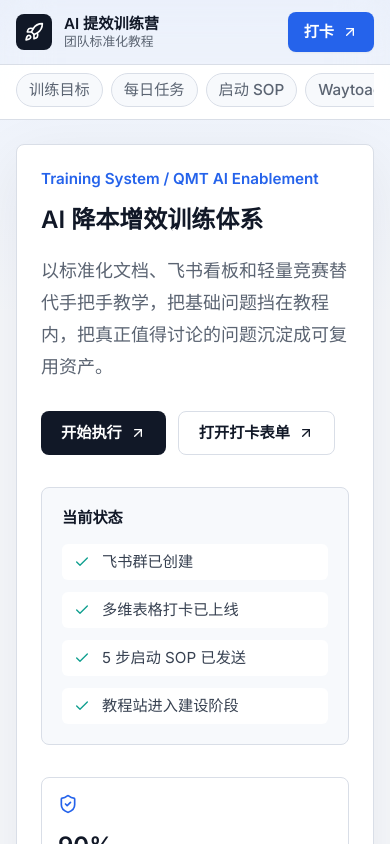
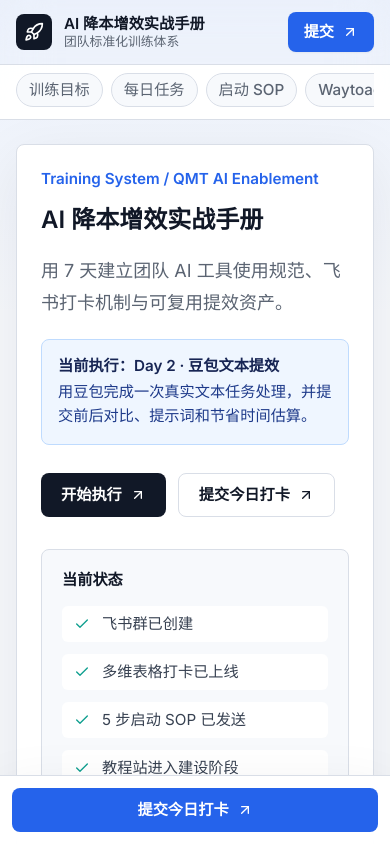
Before and after one commit to AL549984/W, a Next.js app: page / in a window 390 px wide. Shown: the top 844 px of the page. Built offline with nearby package versions, Linux system fonts and the light colour scheme.

Commit message:
Polish training site execution flow

```diff
--- a/app/layout.tsx
+++ b/app/layout.tsx
@@ -5,7 +5,7 @@
 const inter = Inter({ subsets: ["latin"] });
 
 export const metadata: Metadata = {
-  title: "AI 提效训练营",
+  title: "AI 降本增效实战手册",
   description: "面向量化研究与办公生产力场景的 AI 降本增效培训体系"
 };
 
--- a/app/page.tsx
+++ b/app/page.tsx
@@ -2,13 +2,16 @@
   ArrowUpRight,
   Check,
   ChevronRight,
+  ShieldAlert,
   Rocket
 } from "lucide-react";
 import { Alert } from "@/components/Alert";
 import { StepCard } from "@/components/StepCard";
 import {
+  complianceRules,
   contestRules,
   cozeWorkflow,
+  currentTask,
   dailyPlan,
   doubaoWorkflow,
   faqItems,
@@ -64,8 +67,8 @@
               <Rocket className="h-5 w-5" aria-hidden="true" />
             </div>
             <div>
-              <p className="text-sm font-semibold text-ink">AI 提效训练营</p>
-              <p className="text-xs text-muted">团队标准化教程</p>
+              <p className="text-sm font-semibold text-ink">AI 降本增效实战手册</p>
+              <p className="text-xs text-muted">团队标准化训练体系</p>
             </div>
           </a>
           <nav className="hidden items-center gap-7 text-sm font-medium text-muted md:flex" aria-label="顶部导航">
@@ -86,8 +89,8 @@
               rel="noreferrer"
               className="inline-flex h-10 items-center gap-2 rounded-lg bg-brand px-4 text-sm font-semibold text-white shadow-sm transition hover:bg-blue-700"
             >
-              <span className="sm:hidden">打卡</span>
-              <span className="hidden sm:inline">前往飞书打卡</span>
+              <span className="sm:hidden">提交</span>
+              <span className="hidden sm:inline">提交今日打卡</span>
               <ArrowUpRight className="h-4 w-4" aria-hidden="true" />
             </a>
           </div>
@@ -107,7 +110,7 @@
         </nav>
       </header>
 
-      <div className="mx-auto grid max-w-7xl grid-cols-1 gap-8 px-4 py-6 sm:px-6 md:py-10 lg:grid-cols-[260px_minmax(0,1fr)] lg:gap-10 lg:px-8">
+      <div className="mx-auto grid max-w-7xl grid-cols-1 gap-8 px-4 pb-24 pt-6 sm:px-6 md:py-10 lg:grid-cols-[260px_minmax(0,1fr)] lg:gap-10 lg:px-8">
         <aside className="hidden lg:block">
           <div className="sticky top-24 rounded-lg border border-line bg-white p-5 shadow-sm">
             <p className="text-xs font-semibold uppercase text-gray-400">目录</p>
@@ -140,11 +143,15 @@
               <div>
                 <p className="text-sm font-semibold text-brand">Training System / QMT AI Enablement</p>
                 <h1 className="mt-4 max-w-4xl break-words text-2xl font-semibold leading-tight tracking-normal text-ink sm:text-4xl md:text-5xl">
-                  AI 降本增效训练体系
+                  AI 降本增效实战手册
                 </h1>
                 <p className="mt-5 max-w-3xl text-lg leading-8 text-muted">
-                  以标准化文档、飞书看板和轻量竞赛替代手把手教学，把基础问题挡在教程内，把真正值得讨论的问题沉淀成可复用资产。
+                  用 7 天建立团队 AI 工具使用规范、飞书打卡机制与可复用提效资产。
                 </p>
+                <div className="mt-5 rounded-lg border border-blue-200 bg-blue-50 p-4">
+                  <p className="text-sm font-semibold text-blue-950">当前执行：{currentTask.day} · {currentTask.title}</p>
+                  <p className="mt-1 text-sm leading-6 text-blue-900">{currentTask.action}</p>
+                </div>
                 <div className="mt-7 flex flex-wrap gap-3">
                   <a
                     href="#day-one"
@@ -159,7 +166,7 @@
                     rel="noreferrer"
                     className="inline-flex h-11 items-center gap-2 rounded-lg border border-line bg-white px-5 text-sm font-semibold text-ink transition hover:bg-surface"
                   >
-                    打开打卡表单
+                    提交今日打卡
                     <ArrowUpRight className="h-4 w-4" aria-hidden="true" />
                   </a>
                 </div>
@@ -323,6 +330,25 @@
             </div>
           </section>
 
+          <section id="compliance" className="rounded-lg border border-line bg-white p-6 md:p-9">
+            <SectionTitle
+              eyebrow="Compliance"
+              title="合规红线"
+              description="AI 工具只能处理已脱敏、可外部化的材料。任何涉及客户、策略、交易和内部经营的内容，必须先判断边界。"
+            />
+            <div className="rounded-lg border border-amber-200 bg-amber-50 p-5">
+              <div className="flex gap-3">
+                <ShieldAlert className="mt-1 h-5 w-5 shrink-0 text-amber" aria-hidden="true" />
+                <div>
+                  <p className="font-semibold text-amber-950">提交、提问、参赛前先做脱敏检查</p>
+                  <div className="mt-4">
+                    <Checklist items={complianceRules} />
+                  </div>
+                </div>
+              </div>
+            </div>
+          </section>
+
           <section id="doubao" className="rounded-lg border border-line bg-white p-6 md:p-9">
             <SectionTitle
               eyebrow="Chapter 02"
@@ -356,6 +382,9 @@
               title="异步答疑机制"
               description="群里只处理共性问题和高价值案例，重复问题统一回到教程链接，避免教学资源被低水平问题消耗。"
             />
+            <Alert title="提问前置规则" tone="warning">
+              提问前必须先查 FAQ；FAQ 已覆盖的重复问题不单独回复，统一回到对应章节自助排查。
+            </Alert>
             <div className="grid gap-4 md:grid-cols-3">
               {["教程优先", "群内集中", "案例沉淀"].map((title, index) => (
                 <div key={title} className="rounded-lg border border-line bg-surface p-5">
@@ -461,6 +490,17 @@
 
         </div>
       </div>
+      <div className="fixed inset-x-0 bottom-0 z-50 border-t border-line bg-white/95 p-3 shadow-soft backdrop-blur lg:hidden">
+        <a
+          href={feishuCheckinUrl}
+          target="_blank"
+          rel="noreferrer"
+          className="mx-auto flex h-11 max-w-md items-center justify-center gap-2 rounded-lg bg-brand px-4 text-sm font-semibold text-white"
+        >
+          提交今日打卡
+          <ArrowUpRight className="h-4 w-4" aria-hidden="true" />
+        </a>
+      </div>
     </main>
   );
 }
--- a/content/training.ts
+++ b/content/training.ts
@@ -29,7 +29,8 @@
       { href: "#daily-plan", label: "每日任务" },
       { href: "#day-one", label: "启动 SOP" },
       { href: "#waytoagi", label: "Waytoagi 指引" },
-      { href: "#checkin", label: "飞书打卡规范" }
+      { href: "#checkin", label: "飞书打卡规范" },
+      { href: "#compliance", label: "合规红线" }
     ]
   },
   {
@@ -58,6 +59,12 @@
   { label: "核心交付物", value: "3 类", icon: Layers3 }
 ];
 
+export const currentTask = {
+  day: "Day 2",
+  title: "豆包文本提效",
+  action: "用豆包完成一次真实文本任务处理，并提交前后对比、提示词和节省时间估算。"
+};
+
 export const quickSteps = [
   {
     title: "进入飞书主场",
@@ -84,6 +91,14 @@
     detail: "基础问题先查教程和 FAQ，仍无法解决时按固定格式在群内提问，避免一对一消耗。",
     icon: BrainCircuit
   }
+];
+
+export const complianceRules = [
+  "客户姓名、联系方式、账户信息、身份证件等个人或客户敏感信息不得上传。",
+  "账号密码、验证码、密钥、付款信息和内部系统入口不得上传。",
+  "合同原文、报价文件、未公开经营数据、内部会议原文不得上传。",
+  "未公开策略、交易细节、持仓数据、QMT 相关核心参数不得上传。",
+  "对外发送前必须人工复核事实、数字、结论倾向和措辞边界。"
 ];
 
 export const dailyPlan = [
```
Also changed, not shown: 1 other file (tests, documents, lock files or other folders).
